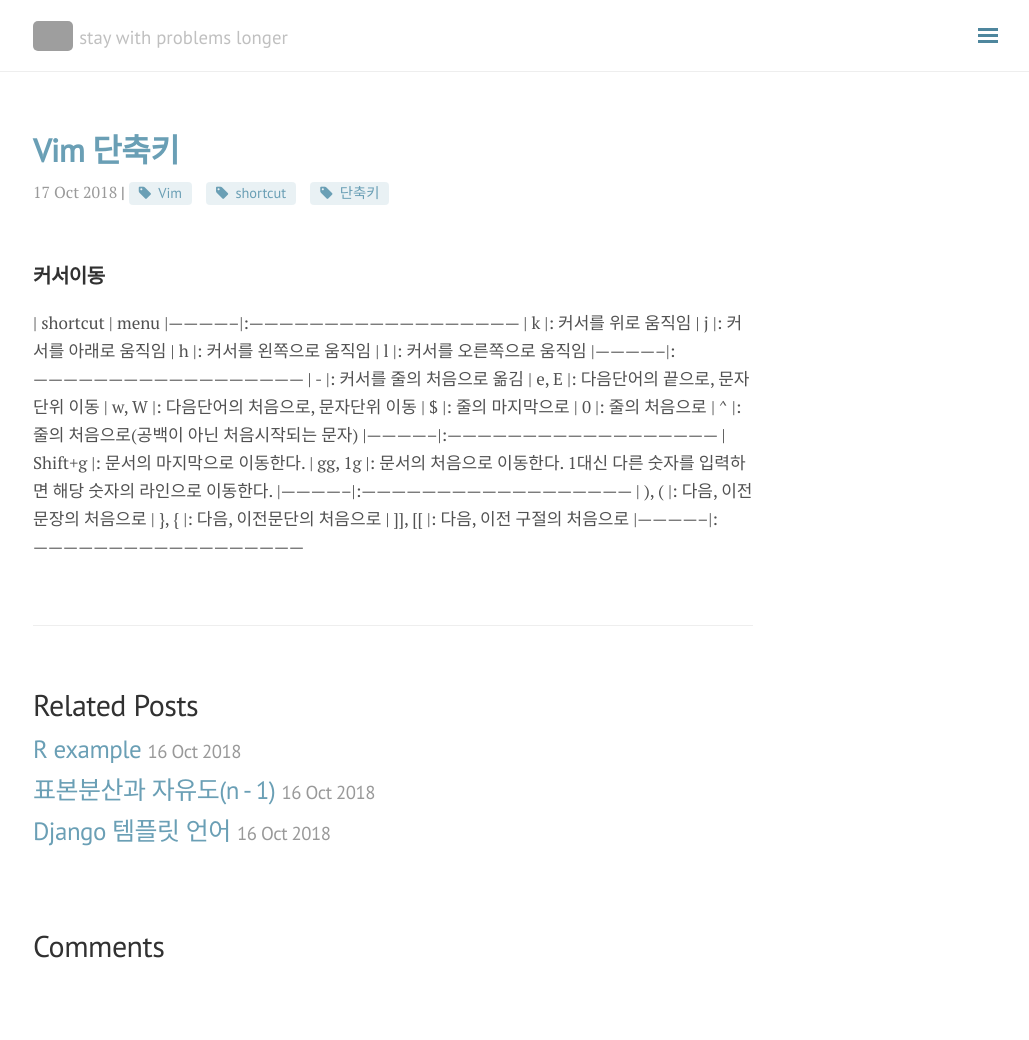
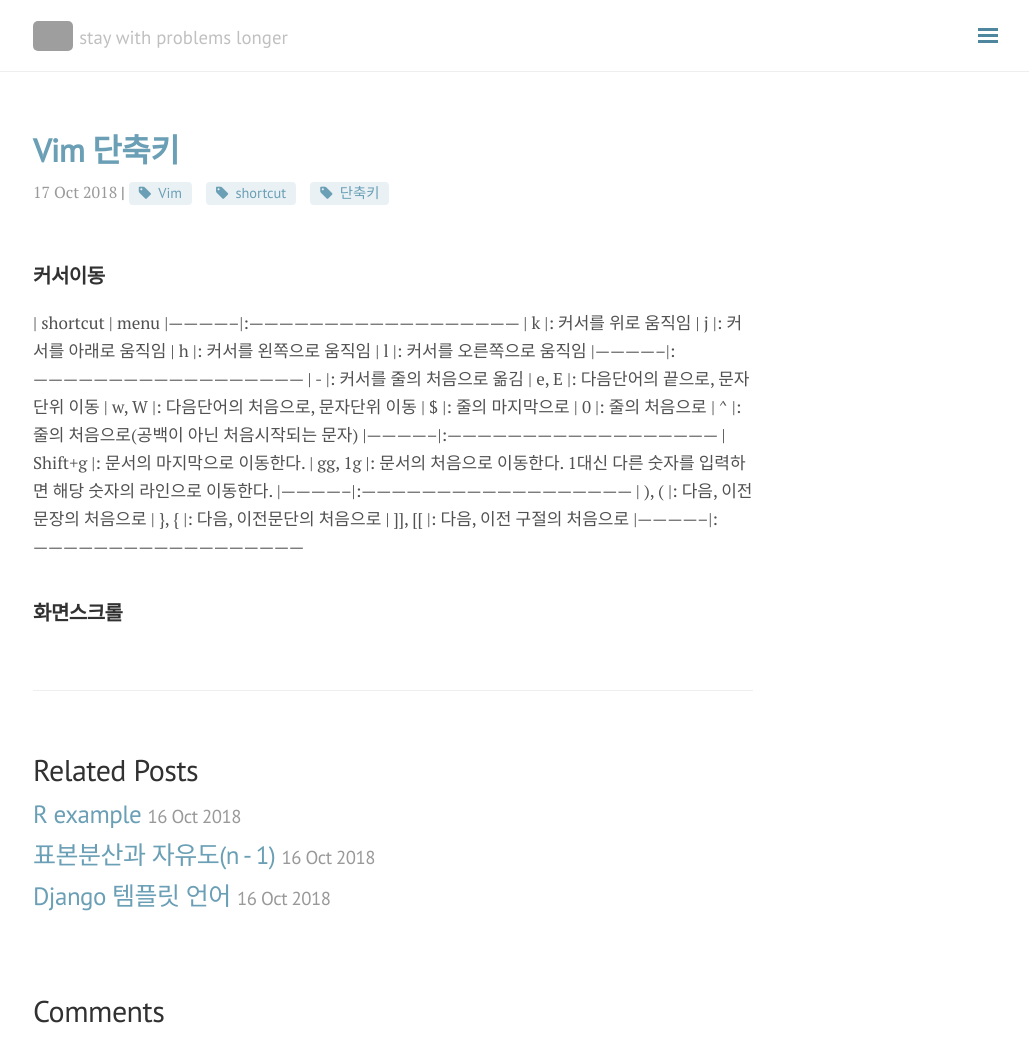
Before and after one commit to seokhoonj/seokhoonj.github.io, a Jekyll site: the page built from _posts/Vim/2018-10-17-vim-shortcuts.md, in a window 1280 px wide and 1040 px high. Shown: the whole window, without its empty margins (247-1276 px from the left). Built offline with Jekyll 4.4.1, drawn with Linux system fonts in a browser that asks for light colours; nearby versions of some CDN libraries; comment, search, counter and statistics services are not loaded; grey boxes are pictures that could not be loaded.

Commit message:
add _posts

```diff
--- a/_posts/Vim/2018-10-17-vim-shortcuts.md
+++ b/_posts/Vim/2018-10-17-vim-shortcuts.md
@@ -30,3 +30,7 @@
 | }, {	       |: 다음, 이전문단의 처음으로
 | ]], [[       |: 다음, 이전 구절의 처음으로
 |--------------|:------------------------------------------------------
+
+
+화면스크롤
+---
```
